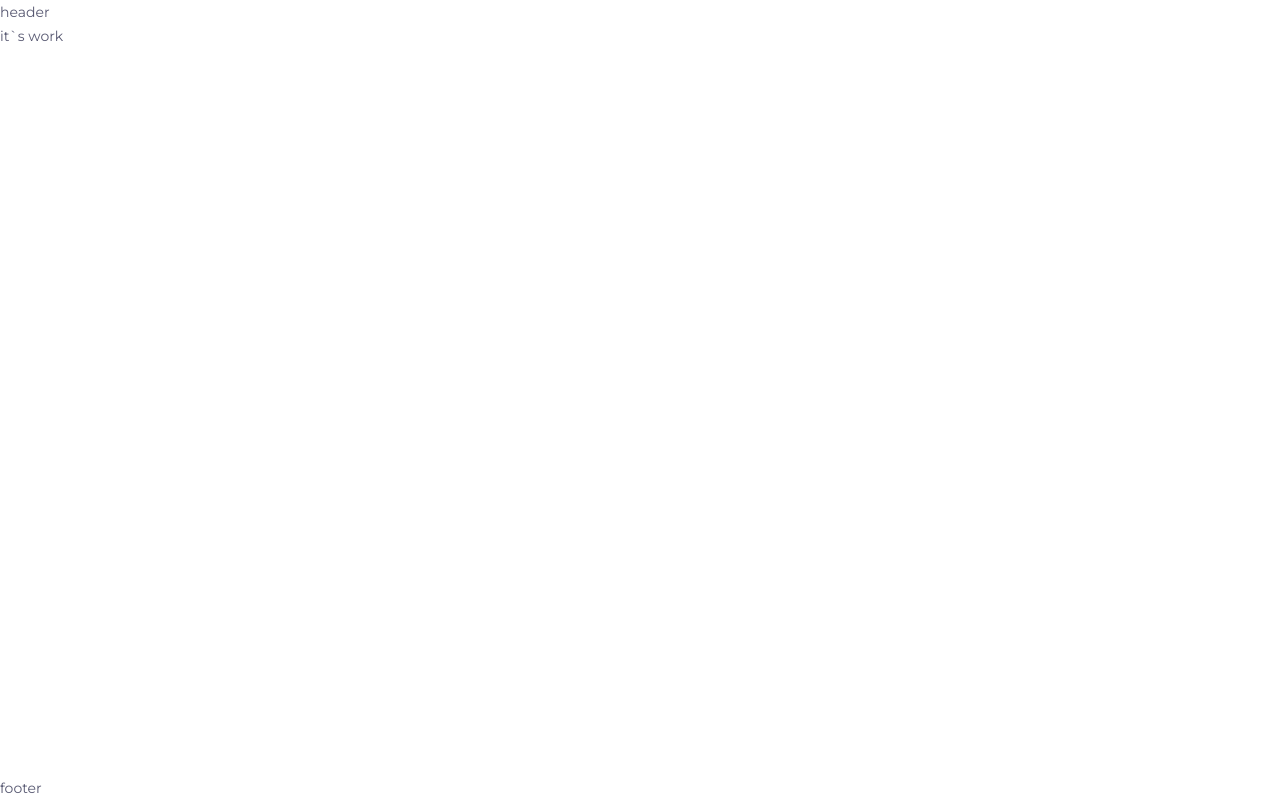
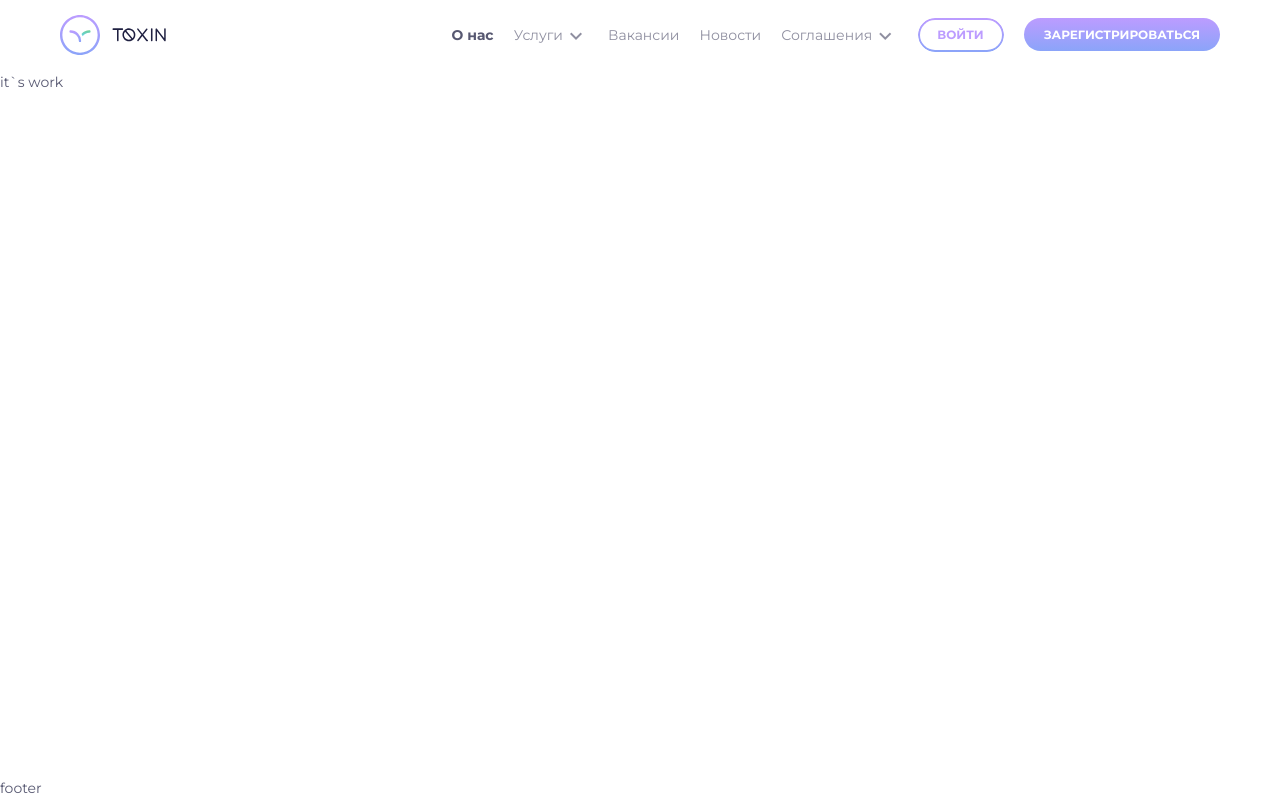
Before and after one commit to mpreterer/React-Village-Hotel, a React (Create React App) app: page / in a window 1280 px wide. Built offline with nearby package versions, Linux system fonts and the light colour scheme.

Commit message:
feat: add header to Layout

```diff
--- a/src/components/Layout/Layout.tsx
+++ b/src/components/Layout/Layout.tsx
@@ -1,11 +1,15 @@
 import { Outlet } from 'react-router-dom';
+
+import { Header } from '../Header/Header';
 
 import './Layout.scss';
 
 const Layout = () => {
   return (
     <div className="layout">
-      <div className="layout__header">header</div>
+      <div className="layout__header">
+        <Header />
+      </div>
       <div className="layout__main">
         <Outlet />
       </div>
```
